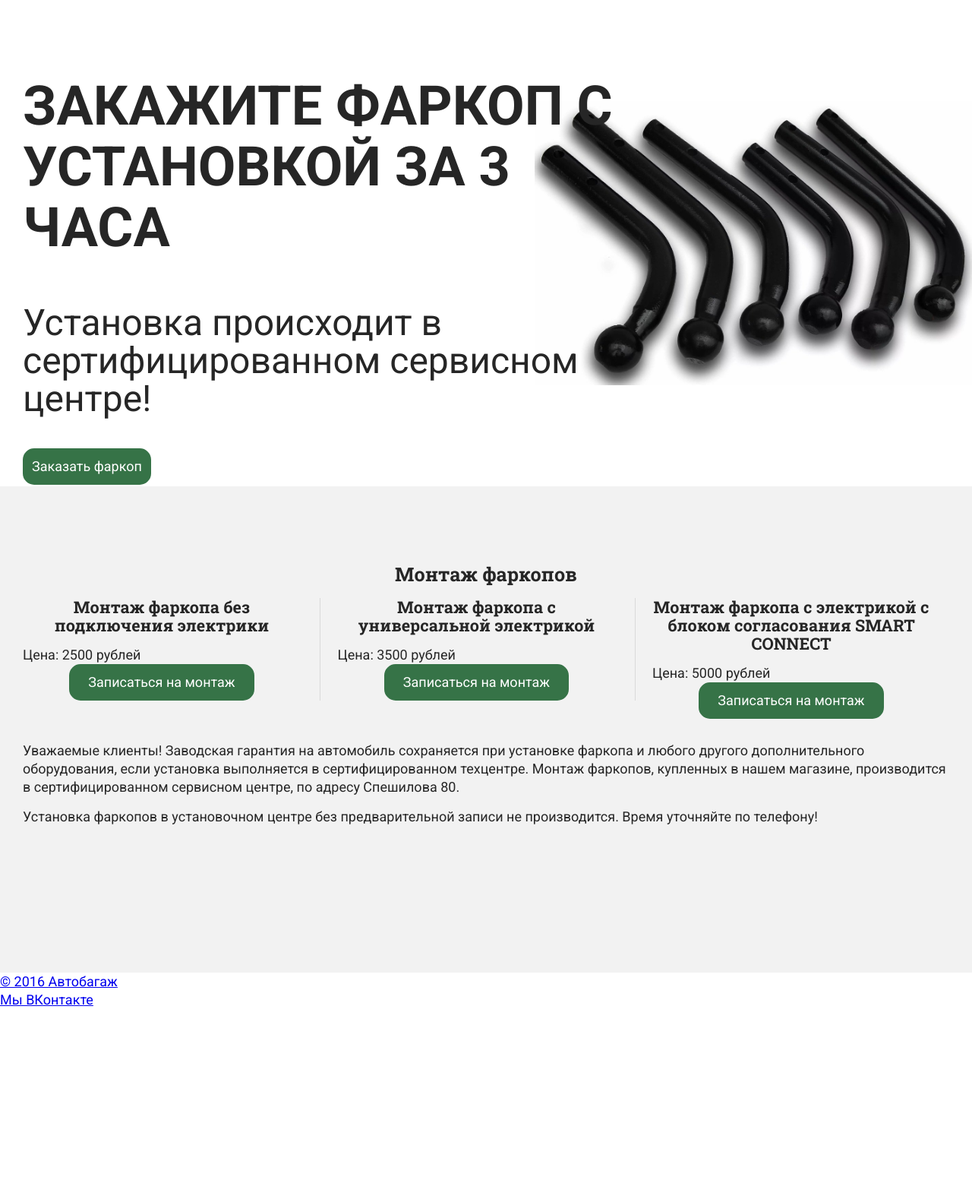
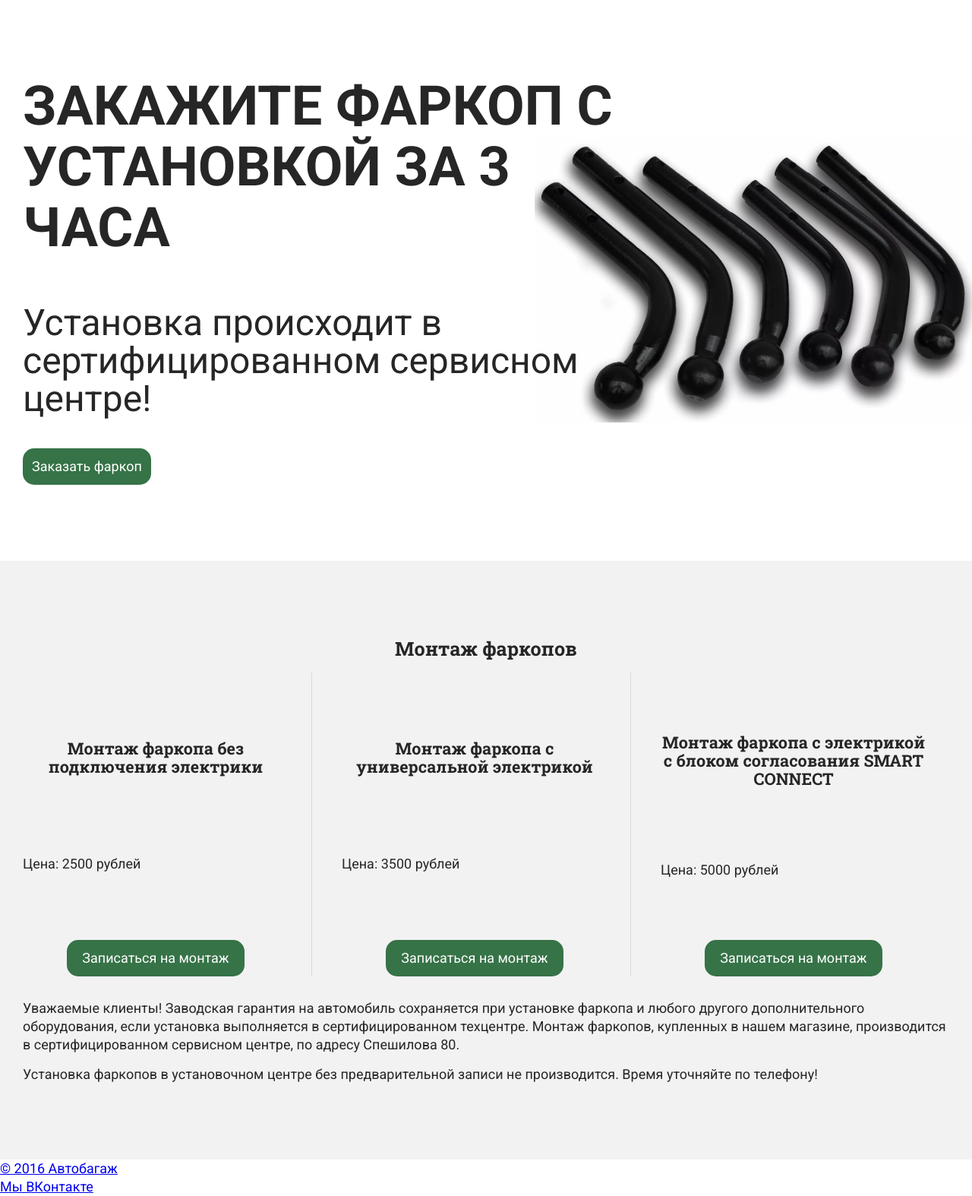
Before and after one commit to igoldyrev/farkopz, a PHP site: page / in a window 1280 px wide. Shown: the part 70-1644 px from the top of the page at 76% size. Before the commit the page ends 1394 px from the top, so only its background shows below. Run offline with PHP 8.4, Linux system fonts and the light colour scheme; some libraries are stand-ins or nearby versions.

Commit message:
develop / Исправления стилей блоков

```diff
--- a/build/farkopz.css
+++ b/build/farkopz.css
@@ -596,17 +596,13 @@ body {
     transition: 0.5s ease-in-out; }
 
 .main {
-  height: 80vh;
   background: url(/src/common.blocks/main/img/8.jpg) no-repeat right;
   background-size: 45%; }
 
 .main__inner {
   width: 1220px;
-  height: 100%;
   margin: 0 auto;
-  padding: 100px 0;
-  -webkit-box-sizing: border-box;
-          box-sizing: border-box; }
+  padding: 100px 0; }
 
 .main__title {
   font-family: "Roboto", Tahoma, sans-serif;
@@ -650,16 +646,12 @@ body {
   text-align: center; }
 
 .montazh {
-  height: 80vh;
   background-color: #F2F2F2; }
 
 .montazh__inner {
   width: 1220px;
-  height: 100%;
   margin: 0 auto;
-  padding: 100px 0 65px;
-  -webkit-box-sizing: border-box;
-          box-sizing: border-box; }
+  padding: 100px 0; }
 
 .montazh__item {
   display: -webkit-box;
@@ -672,10 +664,10 @@ body {
   -webkit-box-pack: justify;
       -ms-flex-pack: justify;
           justify-content: space-between;
-  height: 70%;
-  width: 30%;
+  height: 400px;
+  width: 350px;
   border-right: 1px solid #d9d9d9;
-  padding-right: 25px; }
+  padding-right: 30px; }
   .montazh__item:last-child {
     border-right: none; }
 
@@ -696,3 +688,7 @@ body {
   font-weight: 400;
   color: inherit;
   line-height: 24px; }
+
+.form-section {
+  height: 80vh;
+  background-color: #acecac; }
--- a/src/common.blocks/main/__inner/main__inner.scss
+++ b/src/common.blocks/main/__inner/main__inner.scss
@@ -1,7 +1,5 @@
 .main__inner {
   width: 1220px;
-  height: 100%;
   margin: 0 auto;
   padding: 100px 0;
-  box-sizing: border-box;
 }
--- a/src/common.blocks/main/main.scss
+++ b/src/common.blocks/main/main.scss
@@ -1,5 +1,4 @@
 .main {
-  height: 80vh;
   background: url(/src/common.blocks/main/img/8.jpg) no-repeat right;
   background-size: 45%;
 }
--- a/src/common.blocks/montazh/__inner/montazh__inner.scss
+++ b/src/common.blocks/montazh/__inner/montazh__inner.scss
@@ -1,8 +1,6 @@
 .montazh__inner {
   width: 1220px;
-  height: 100%;
 
   margin: 0 auto;
-  padding: 100px 0 65px;
-  box-sizing: border-box;
+  padding: 100px 0;
 }
--- a/src/common.blocks/montazh/__item/montazh__item.scss
+++ b/src/common.blocks/montazh/__item/montazh__item.scss
@@ -2,12 +2,12 @@
   display: flex;
   flex-direction: column;
   justify-content: space-between;
+  height: 400px;
 
-  height: 70%;
-  width: 30%;
+  width: 350px;
 
   border-right: 1px solid $mediumgray;
-  padding-right: 25px;
+  padding-right: 30px;
 
   &:last-child {
     border-right: none;
--- a/src/common.blocks/montazh/montazh.scss
+++ b/src/common.blocks/montazh/montazh.scss
@@ -1,4 +1,3 @@
 .montazh {
-  height: 80vh;
   background-color: $bg-color;
 }
--- a/src/style.scss
+++ b/src/style.scss
@@ -121,3 +121,6 @@
 @import "common.blocks/montazh/__item/montazh__item";
 @import "common.blocks/montazh/__item/_wrap/montazh__item_wrap";
 @import "common.blocks/montazh/__price/montazh__price";
+
+//Form section
+@import "common.blocks/form-section/form-section";
```
